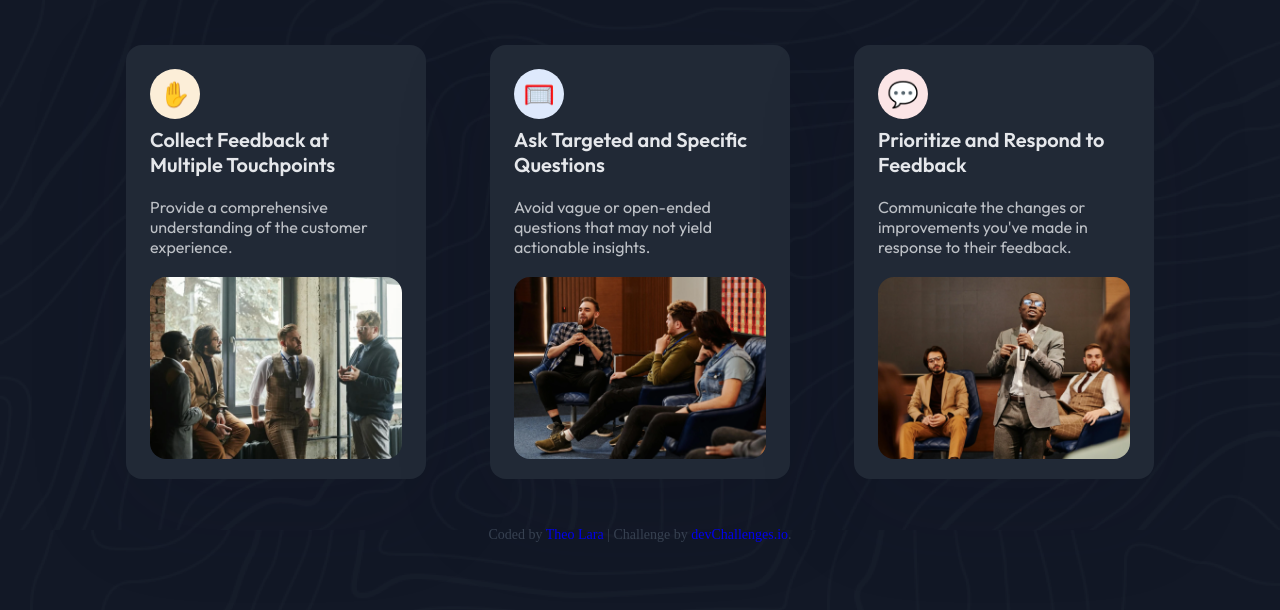
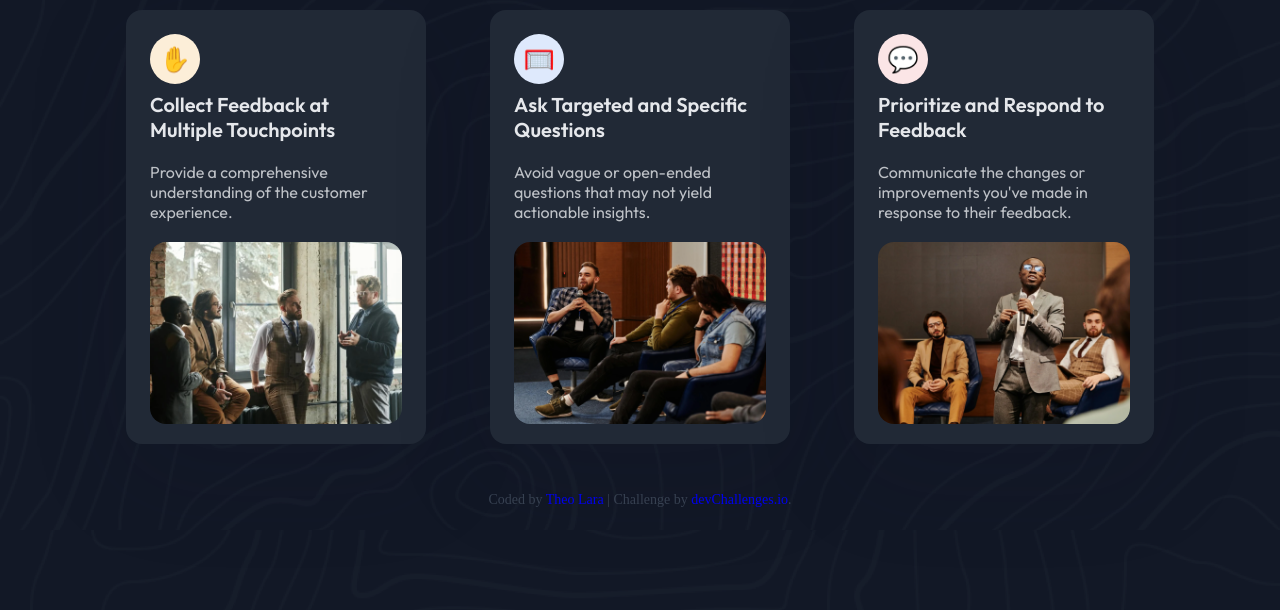
Before and after one commit to theo-lara/simple-feature-section, a plain HTML site: page index.html in a window 1280 px wide. Shown: the part 190-800 px from the top of the page. Drawn offline with Linux system fonts and the light colour scheme.

Commit message:
Update style.css

```diff
--- a/css/style.css
+++ b/css/style.css
@@ -1,6 +1,6 @@
 body {
     height: 100vh;
-    align-content: center;
+    padding: 2rem;
     flex-direction: column;
     background-color: #121826;
     background-image: url('../img/Background_image@2x.png');
```
